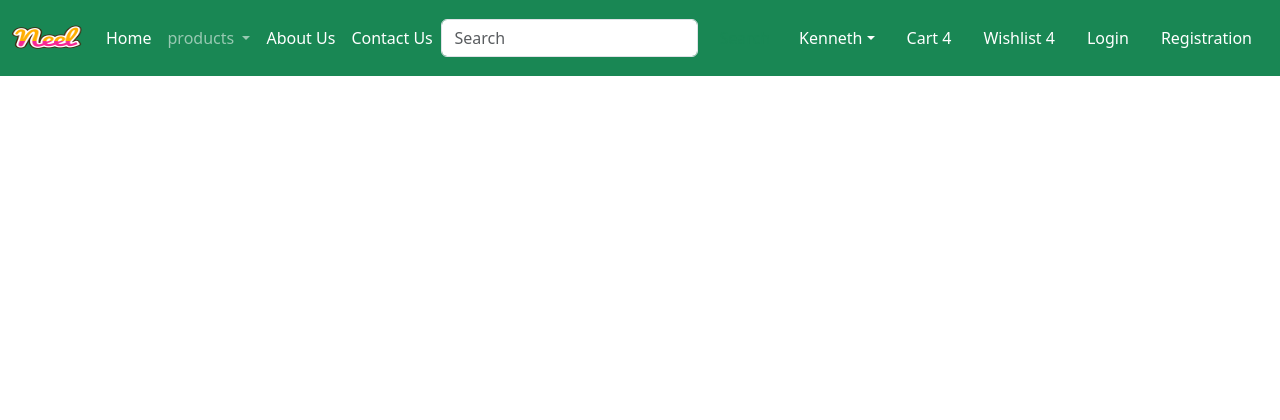
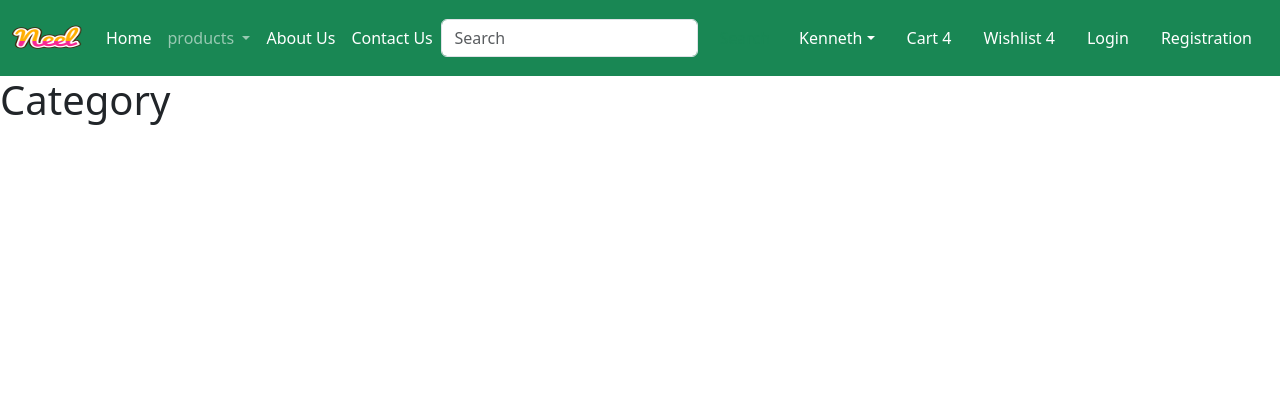
Before and after one commit to Kariuki11/ecommerce-website-Django, a Django app: template ecom/app/templates/app/category.html in a window 1280 px wide. Shown: the top 420 px of the page. Run offline with Django 5.2, Linux system fonts and the light colour scheme; the template is opened without the code that fills it, so the values that code supplies are empty; parts of the project's set-up code (start-up, migrations or seed data) failed here and were passed over; some libraries are stand-ins or nearby versions.

Commit message:
"Updated views.py, added CategoryView class; modified category.html template; updated compiled views.cpython-310.pyc file"

```diff
--- a/ecom/app/templates/app/category.html
+++ b/ecom/app/templates/app/category.html
@@ -1,3 +1,7 @@
 {% extends 'app/base.html' %}
 {% load static %}
 {% block title %}Category{% endblock title %}
+
+{% block main-content %}
+<h1>Category</h1>
+{% endblock main-content %}
--- a/ecom/app/views.py
+++ b/ecom/app/views.py
@@ -1,5 +1,8 @@
 from django.shortcuts import render
+
 
 # Create your views here.
 def home(request):
     return render (request, "app/home.html")
+
+class CategoryView(View):
```
